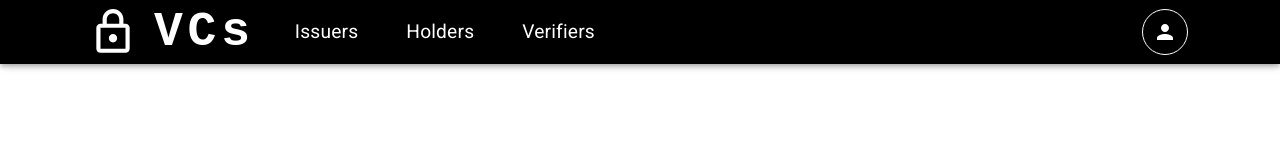
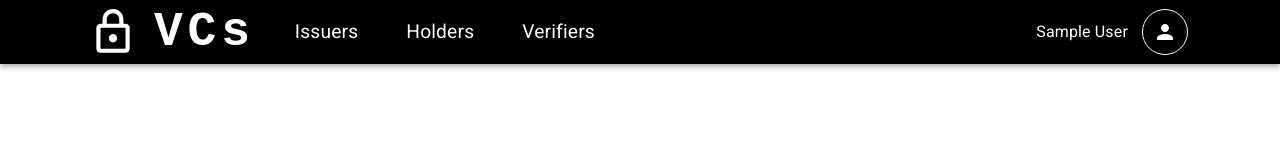
Before and after one commit to trislee02/verifiable-credential-system, a React (Create React App) app in the folder client/: page / in a window 1280 px wide. Shown: the top 160 px of the page. Built offline with nearby package versions, Linux system fonts and the light colour scheme; sample sign-in values are in the browser's storage.

Commit message:
Fix bug lost redux data on page reload.

```diff
--- a/client/src/components/Header/Header.js
+++ b/client/src/components/Header/Header.js
@@ -1,5 +1,5 @@
 import { React, useState } from "react";
-import { useDispatch } from "react-redux";
+import { useDispatch, useSelector } from "react-redux";
 import { authActions } from "../../redux/slices/authSlice";
 import { useNavigate } from "react-router-dom";
 import AppBar from "@mui/material/AppBar";
@@ -30,6 +30,7 @@ const DEFAULT_PAGES = [{
 function Header({ pages = DEFAULT_PAGES, settings = [] }) {
     document.body.style.paddingTop = "64px";
 
+    const authenticatedUser = useSelector(store => store.authSlice.user);
     const dispatch = useDispatch();
     const navigate = useNavigate();
 
@@ -141,7 +142,8 @@ function Header({ pages = DEFAULT_PAGES, settings = [] }) {
                         ))}
                     </Box>
 
-                    <Box sx={{ flexGrow: 0 }}>
+                    <Box sx={{ flexGrow: 0, display: "flex", gap: "10px", alignItems: "center" }}>
+                        <Typography>{ authenticatedUser.name }</Typography>
                         <Tooltip title="Open settings">
                             <IconButton onClick={handleOpenUserMenu} sx={{ p: 0.5 }} color="inherit">
                                 <PersonIcon sx={{ border: "0.5px solid white", borderRadius: "50%", padding: "10px" }} />
--- a/client/src/components/Login/Login.js
+++ b/client/src/components/Login/Login.js
@@ -3,8 +3,6 @@ import Avatar from "@mui/material/Avatar";
 import Button from "@mui/material/Button";
 import CssBaseline from "@mui/material/CssBaseline";
 import TextField from "@mui/material/TextField";
-import FormControlLabel from "@mui/material/FormControlLabel";
-import Checkbox from "@mui/material/Checkbox";
 import Link from "@mui/material/Link";
 import Grid from "@mui/material/Grid";
 import Box from "@mui/material/Box";
@@ -64,8 +62,6 @@ const Login = () => {
 
     const handleSubmit = async (event) => {
         event.preventDefault();
-        const data = new FormData(event.currentTarget);
-        const rememberAccount = data.get("rememberMe");
 
         // Validate inputs
         const validIdentifier = validateIdentifier(identifier);
@@ -85,10 +81,8 @@ const Login = () => {
         setLoginSuccess(true);
 
         dispatch(authActions.login(loginResponse));
-        if (rememberAccount) {
-            localStorage.setItem("token", loginResponse.jwt);
-            localStorage.setItem("user", loginResponse.user);
-        }
+        localStorage.setItem("token", loginResponse.jwt);
+        localStorage.setItem("user", JSON.stringify(loginResponse.user));
 
         navigate("/");
     };
@@ -106,7 +100,6 @@ const Login = () => {
                 <Box component="form" onSubmit={handleSubmit} noValidate sx={{ mt: 1 }}>
                     <TextField value={identifier} onChange={(event) => setIdentifier(event.target.value)} onKeyUp={(event) => validateIdentifier(event.target.value)} onBlur={(event) => validateIdentifier(event.target.value)} error={identifierValidate.error} helperText={identifierValidate.helperText} margin="normal" required fullWidth id="identifier" label="Email or Username" name="identifier" autoComplete="email" />
                     <TextField value={password} onChange={(event) => setPassword(event.target.value)} onKeyUp={(event) => validatePassword(event.target.value)} onBlur={(event) => validatePassword(event.target.value)} error={passwordValidate.error} helperText={passwordValidate.helperText} margin="normal" required fullWidth name="password" label="Password" type="password" id="password" autoComplete="current-password" />
-                    <FormControlLabel control={<Checkbox name="rememberMe" value="remember" color="primary" />} label="Remember me" />
                     {loginError && (
                         <Alert severity="error" sx={{ mt: 3 }}>
                             <AlertTitle>Login Failed!</AlertTitle>
--- a/client/src/redux/slices/authSlice.js
+++ b/client/src/redux/slices/authSlice.js
@@ -6,7 +6,7 @@ const user = localStorage.getItem("user");
 if (token && user) {
     authState = {
         isAuthenticated: true,
-        user: user,
+        user: JSON.parse(user),
         jwt: token
     }
 }
```
